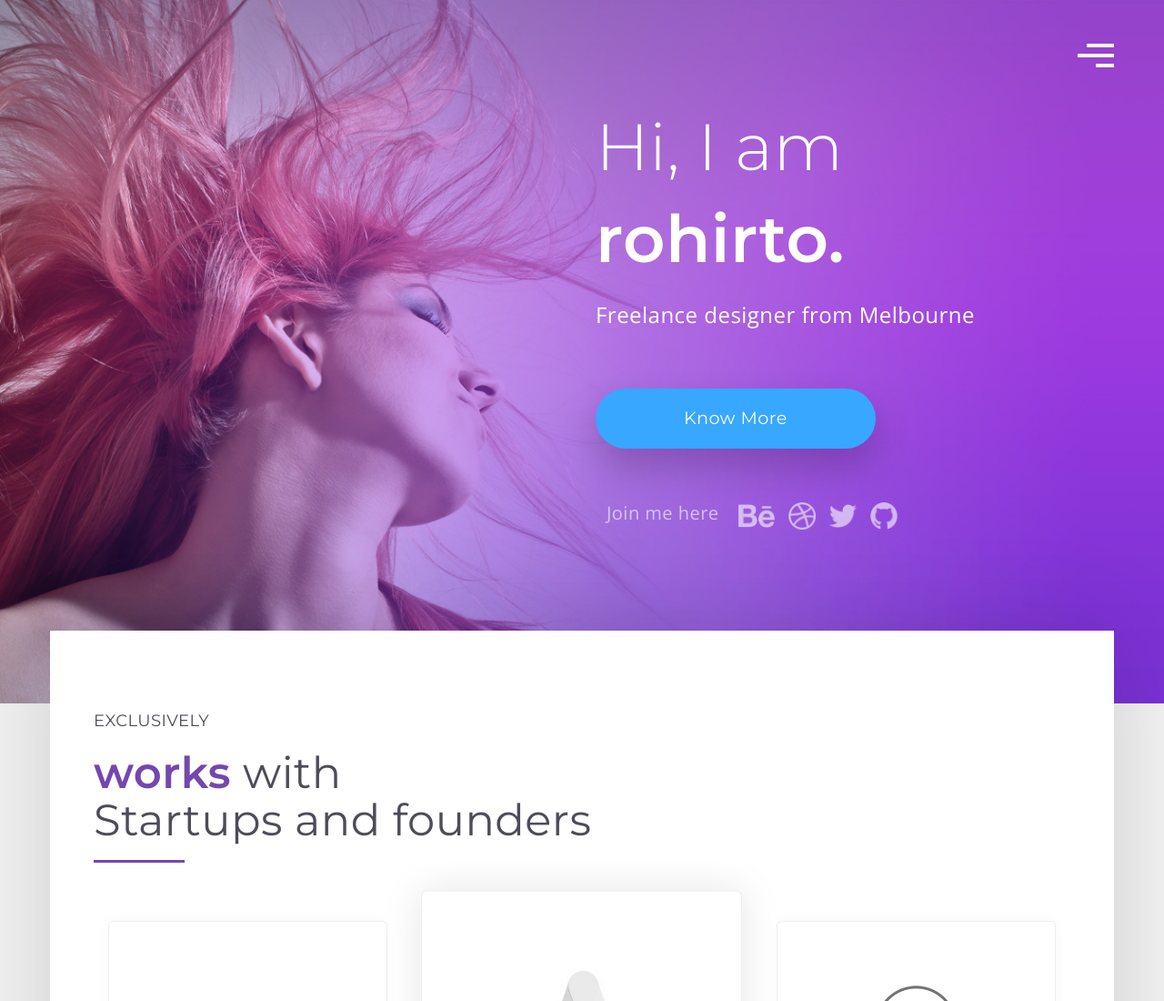
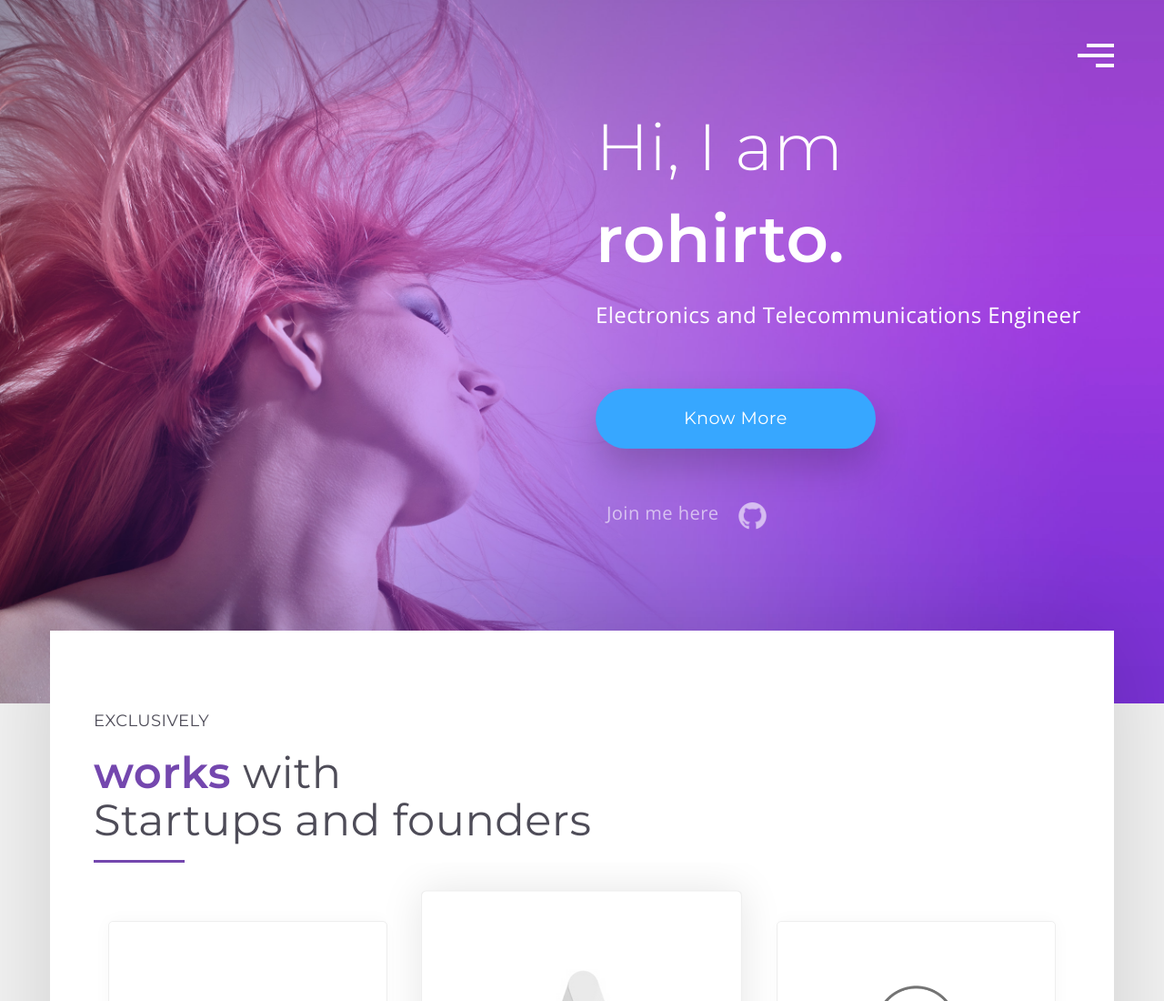
Before and after one commit to rohirto/rohirto.github.io, a plain HTML site: page index.html in a window 1280 px wide. Shown: the top 1100 px of the page at 91% size. Drawn offline with nearby package versions, Linux system fonts and the light colour scheme; a script that the page names is missing.

Commit message:
Update index.html

```diff
--- a/index.html
+++ b/index.html
@@ -51,14 +51,11 @@
               <!-- <a href="#" class="menu"><img src="assets/menu.png"></a> -->
               <div class="hero-text">
                 <h1><span>Hi, I am</span><br>rohirto.</h1>
-                <h3>Freelance designer from Melbourne</h3>
-                <a href="#" class="btn btn-lg btn-primary">Know More</a>
+                <h3>Electronics and Telecommunications Engineer</h3>
+                <a href="cv/CV_2023062814122631.pdf" class="btn btn-lg btn-primary">Know More</a>
                 <ul class="social-links">
                   <li class="label">Join me here</li>
-                  <li><a href="#"><img src="assets/behance.png"></a></li>
-                  <li><a href="#"><img src="assets/dribbble.png"></a></li>
-                  <li><a href="#"><img src="assets/twitter.png"></a></li>
-                  <li><a href="#"><img src="assets/github.png"></a></li>
+                  <li><a href="https://github.com/rohirto"><img src="assets/github.png"></a></li>
                 </ul>
               </div>
             </div>
```
